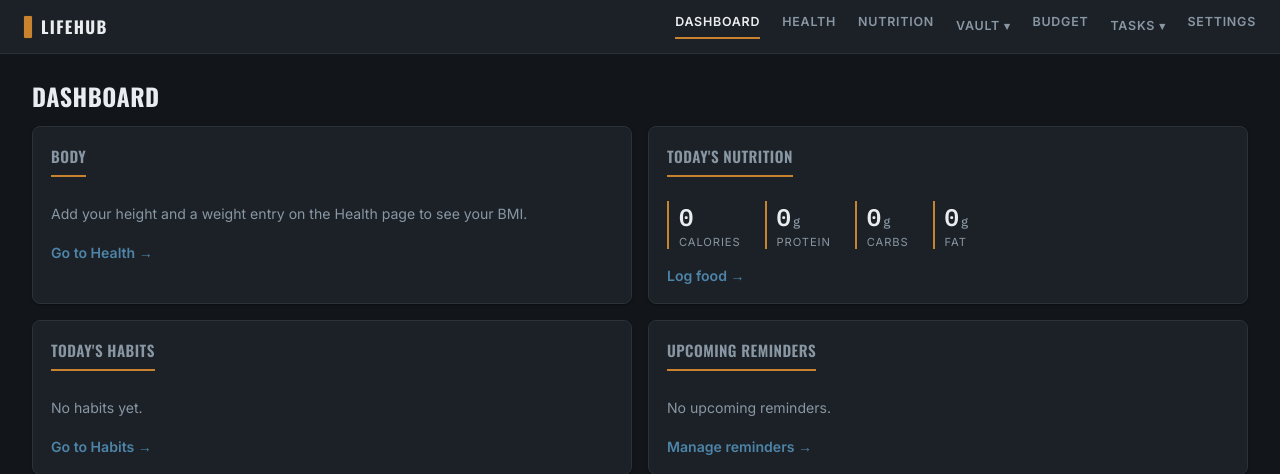
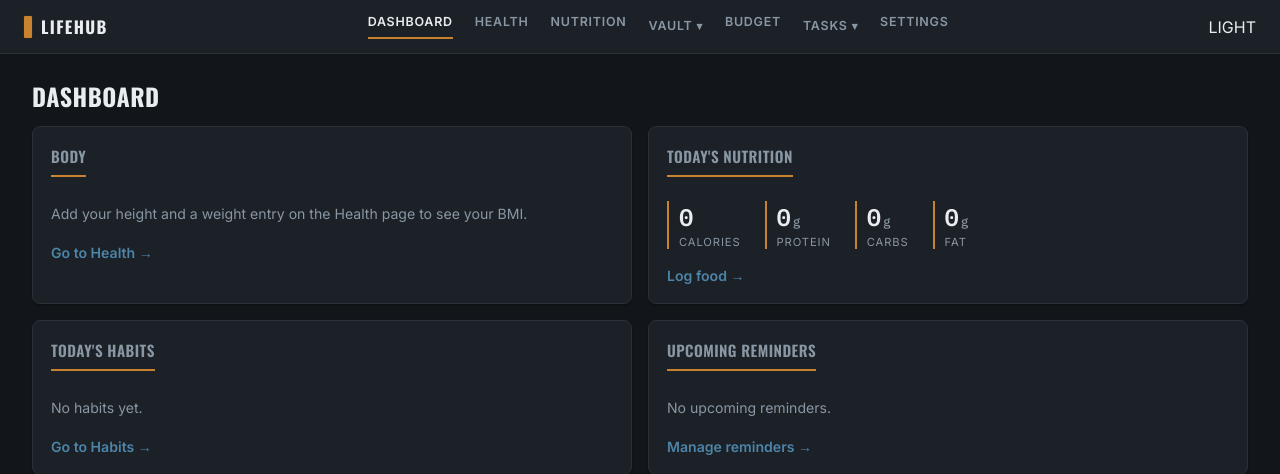
Before and after one commit to zementaye/lifehub, a Flask app: page / in a window 1280 px wide. Shown: the top 474 px of the page. Run offline with Flask 3, Linux system fonts and the light colour scheme; the visitor is signed in with stand-in values (Sample User, id 1); data comes from the database, SQL or seed files in the repository; data that the repository does not hold is empty.

Commit message:
Implement light/dark mode toggle in base.html
Added theme switching functionality with a toggle button.

```diff
--- a/templates/base.html
+++ b/templates/base.html
@@ -7,8 +7,17 @@
 <link rel="preconnect" href="https://fonts.googleapis.com">
 <link href="https://fonts.googleapis.com/css2?family=Oswald:wght@500;600;700&family=Inter:wght@400;500;600;700&family=IBM+Plex+Mono:wght@500;600;700&display=swap" rel="stylesheet">
 <link rel="stylesheet" href="{{ url_for('static', filename='style.css') }}?v={{ asset_version }}">
+<script>
+  // Set the theme before first paint so there's no flash of the wrong mode.
+  (function () {
+    var saved = localStorage.getItem('lifehub-theme');
+    var theme = saved || (window.matchMedia('(prefers-color-scheme: light)').matches ? 'light' : 'dark');
+    document.documentElement.dataset.themePending = theme;
+  })();
+</script>
 </head>
-<body class="page-{{ request.endpoint }}">
+<body class="page-{{ request.endpoint }}" data-theme="dark">
+<script>document.body.dataset.theme = document.documentElement.dataset.themePending || 'dark';</script>
 <header class="topbar">
   <a href="{{ url_for('dashboard') }}" class="brand"><span class="brand-mark"></span>LIFEHUB</a>
   <nav class="topnav">
@@ -41,6 +50,10 @@
 
     <a href="{{ url_for('settings') }}" class="{{ 'active' if request.endpoint=='settings' }}">Settings</a>
   </nav>
+  <div class="mode-switch" id="modeSwitch" role="button" aria-label="Toggle light/dark mode" title="Toggle light/dark mode">
+    <span class="mode-label" id="modeLabel">DARK</span>
+    <span class="mode-rocker" id="modeRocker"></span>
+  </div>
   <a href="{{ url_for('settings') }}" class="settings-gear {{ 'active' if request.endpoint=='settings' }}" aria-label="Settings" title="Settings">⚙</a>
 </header>
 
```
